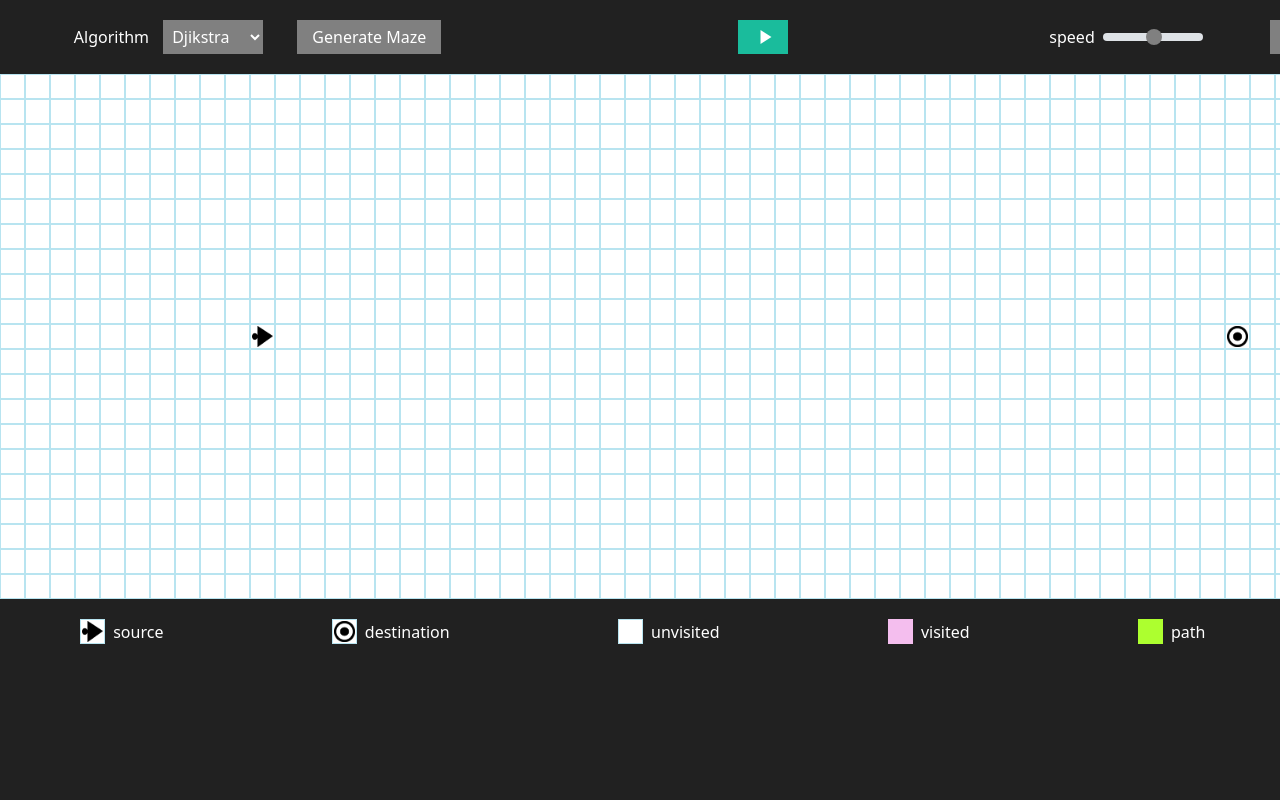
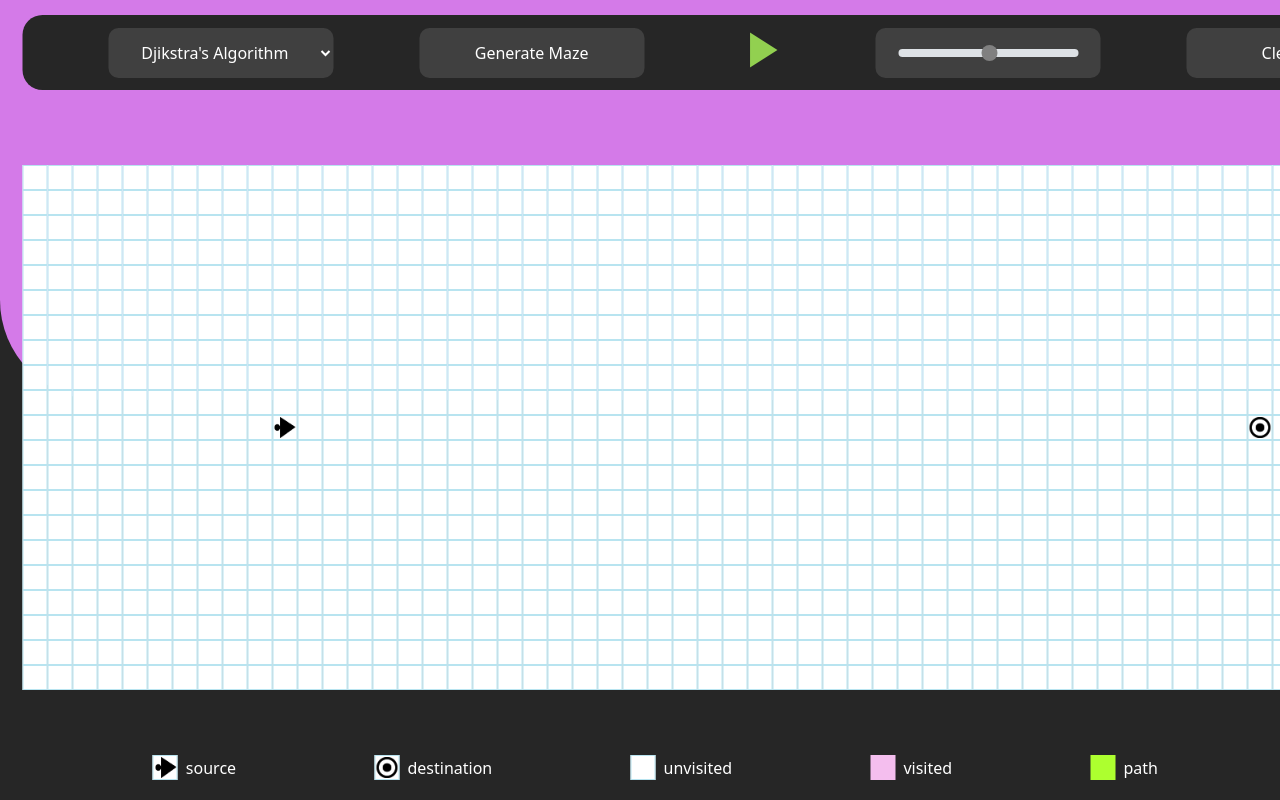
Before and after one commit to chaitanya-Uike/path-finding-visualizer, a plain HTML site: page index.html in a window 1280 px wide. Shown: the top 800 px of the page. Drawn offline with nearby package versions, Linux system fonts and the light colour scheme.

Commit message:
UI updated

```diff
--- a/index.css
+++ b/index.css
@@ -7,54 +7,107 @@ p{
     margin: 0;
 }
 
-body{
+
+main{
+    position: relative;
+
+    min-width: 1520px;
     height: 100vh;
-    width: 1525px;
-    background-color: #212121;
+    min-height: 700px;
 }
 
-main{
-    display: flex;
-    flex-direction: column;
-    align-items: center;
+.top-left{
+    position: absolute;
+    top: 0;
+    left: 0;
+
+    width: 50%;
+    height: 50%;
+
+    border-bottom-left-radius: 100px;
+
+    z-index: 1;
+
+    background-color: #D47AE8;
 }
 
-.nav{
-    width: 100%;
-    padding: 20px;
+.top-right{
+    position: absolute;
+    top: 0;
+    right: 0;
+
+    width: 50%;
+    height: calc(50% + 100px);
+
+    background-color: #D47AE8;
 }
 
-.nav_buttons{
-    display: grid;
-    grid-template-columns: 1fr 1fr 1fr;
-    place-items: center;
-    width: 100%;
+.bottom-left{
+    position: absolute;
+    bottom: 0;
+    left: 0;
+
+    width: 50%;
+    height: calc(50% + 100px);
+
+    background-color:#262626;
 }
 
-#algo-select{
-    margin: 0 10px;
-    width: 100px;
-    border: none;
-    background-color: gray;
-    color: white;
-    padding: 5px;
+.bottom-right{
+    position: absolute;
+    bottom: 0;
+    right: 0;
+
+    width: 50%;
+    height: 50%;
+
+    background-color:#262626;
+
+    border-top-right-radius: 100px;
 }
 
-#algo-select:focus{
-    outline: 0;
+
+.controls{
+    display: flex;
+    align-items: center;
+    justify-content: space-evenly;
+
+
+    position: absolute;
+    left: 50%;
+    transform: translate(-50%, 0);
+
+    width: 1475px;
+    height: 75px;
+
+    margin-top: 15px;
+
+    background-color: #262626;
+
+    border-radius: 20px;
+
+    z-index: 5;
 }
 
-footer{
-    width: 100%;
+.control{
+    display: flex;
+    align-items: center;
+    justify-content: center;
+    height: 50px;
+    width: 225px;
+
+    background-color: #404040;
+    color: white;
+
+    border-radius: 10px;
+
+    border: none;
 }
 
-.legend-container{
-    display: flex;
-    width: 100%;
-    justify-content: space-around;
+#viz_start{
+    cursor: pointer;
+}
 
-    margin: 20px 0;
-}
 
 .node-info{
     display: flex;
@@ -74,10 +127,38 @@ footer{
 }
 
 .grid{
+    position: absolute;
+    left: 50%;
+    top: 60%;
+    transform: translate(-50%, -60%);
+
+
     display: grid;
     grid-template-rows: repeat(21, 25px);
-    grid-template-columns: repeat(61, 25px);
+    grid-template-columns: repeat(59, 25px);
+
+    z-index: 2;
+
     cursor: pointer
+}
+
+.legend-container{
+    position: absolute;
+    left: 50%;
+    bottom: 10px;
+
+    transform: translate(-50%, 0);
+
+    display: flex;
+    justify-content: space-evenly;
+    align-items: center;
+
+    width: 1475px;
+    height: 45px;
+
+    color: white;
+
+    z-index: 2;
 }
 
 .source{
@@ -104,36 +185,8 @@ footer{
     background-size: 80% 80%;
 }
 
-#viz_start{
-    display: grid;
-    place-items: center;
-    width: 50px;
-    border: none;
-    padding: 5px 15px;
-    margin: 0 20px;
-    background-color: #1abc9c;
-    color: white;
-    cursor: pointer;
-}
-
-#viz_start:hover{
-    background-color: #5ec0ac;
-}
-
-.controls{
-    display: flex;
-    align-items: center;
-    justify-content: space-evenly;
-    width: 100%;
-}
-
 #speed{
-    width: 100px;
-}
-
-.speed-control{
-    display: flex;
-    align-items: center;
+    width: 80%;
 }
 
 #speed::-webkit-slider-thumb {
@@ -169,18 +222,6 @@ footer{
     border-color: white;
 }
 
-#clear-board{
-    border: none;
-    padding: 5px 15px;
-    margin: 0 20px;
-    background-color: gray;
-    color: white;
-    cursor: pointer;
-}
-
-.my-info p{
-    color: white;
-}
 
 /* for the nav bar info */
 .node-title{
@@ -224,17 +265,3 @@ footer{
     background-color: #6E3CBC;
     border-color: #6E3CBC;
 }
-
-.controls i {
-    color: white;
-    cursor: pointer;
-}
-
-#generate-maze-button{
-    border: none;
-    padding: 5px 15px;
-    margin: 0 20px;
-    background-color: gray;
-    color: white;
-    cursor: pointer;
-}
--- a/index.html
+++ b/index.html
@@ -5,21 +5,69 @@
     <meta charset="UTF-8">
     <meta http-equiv="X-UA-Compatible" content="IE=edge">
     <meta name="viewport" content="width=device-width, initial-scale=1.0">
-    <title>Path Finding Viz</title>
 
     <link href="https://cdn.jsdelivr.net/npm/bootstrap@5.1.3/dist/css/bootstrap.min.css" rel="stylesheet"
         integrity="sha384-1BmE4kWBq78iYhFldvKuhfTAU6auU8tT94WrHftjDbrCEXSU1oBoqyl2QvZ6jIW3" crossorigin="anonymous">
 
     <link href="https://fonts.googleapis.com/icon?family=Material+Icons" rel="stylesheet">
 
-    <script src="https://kit.fontawesome.com/6c0a7d7ad0.js" crossorigin="anonymous"></script>
-
     <link rel="stylesheet" href="index.css">
+    <title>Path Finding Viz</title>
 </head>
 
 <body>
+
     <main>
-        <div class="nav">
+        <!-- background design -->
+        <div class="top-left"></div>
+        <div class="top-right"></div>
+        <div class="bottom-left"></div>
+        <div class="bottom-right"></div>
+
+        <div class="controls">
+            <select name="algo" id="algo-select" class="control btn btn-secondary">
+                <option value="djikstra" selected>Djikstra's Algorithm</option>
+                <option value="astar">A* Algorithm</option>
+            </select>
+            <div class="control btn btn-secondary" id="generate-maze-button">Generate Maze</div>
+            <div id="viz_start">
+                <i style="color: #92D050; font-size: 60px;" class="material-icons">play_arrow</i>
+            </div>
+            <div class="control"><input class="form-range mx-2" type="range" name="speed" id="speed" min="1" max="50">
+            </div>
+            <div class="control btn btn-secondary" id="clear-board">Clear Grid</div>
+        </div>
+
+        <div class="grid"></div>
+
+        <div class="legend-container">
+            <div class="node-info">
+                <div class="node-color display-cell display-source"></div>
+                <p class="node-title mx-2">source</p>
+            </div>
+            <div class="node-info">
+                <div class="node-color display-cell display-dest"></div>
+                <p class="node-title mx-2">destination</p>
+            </div>
+            <div class="node-info">
+                <div class="node-color display-cell"></div>
+                <p class="node-title mx-2">unvisited</p>
+            </div>
+            <div class="node-info">
+                <div class="node-color display-visited"></div>
+                <p class="node-title mx-2">visited</p>
+            </div>
+            <div class="node-info">
+                <div class="node-color display-path"></div>
+                <p class="node-title mx-2">path</p>
+            </div>
+            <div class="node-info">
+                <div class="node-color display-wall"></div>
+                <p class="node-title mx-2">wall</p>
+            </div>
+        </div>
+
+        <!-- <div class="nav">
             <div class="nav_buttons">
                 <div>
                     <label for="algo-select" style="color:white">Algorithm</label>
@@ -70,10 +118,7 @@
                     <p class="node-title mx-2">wall</p>
                 </div>
             </div>
-            <!-- <div class="my-info text-center ">
-                <p>made by <a href="https://github.com/chaitanya-Uike">Chaitanya Uike</a></p>
-            </div> -->
-        </footer>
+    </footer> -->
     </main>
 </body>
 <script src="js/utilities.js"></script>
--- a/js/index.js
+++ b/js/index.js
@@ -1,5 +1,5 @@
 const row = 21
-const col = 61
+const col = 59
 
 
 let g = []
@@ -45,7 +45,7 @@ djikstraStart.addEventListener("click", async event => {
         clearVisitedNodes()
 
         djikstraStart.style.backgroundColor = ""
-        djikstraStart.innerHTML = `<i class="material-icons">play_arrow</i>`
+        djikstraStart.innerHTML = `<i style="color: #92D050; font-size: 60px;" class="material-icons">play_arrow</i>`
     }
 
     // after clicking forward button
@@ -63,8 +63,7 @@ djikstraStart.addEventListener("click", async event => {
         document.querySelector(".source").style.cursor = "not-allowed"
         document.querySelector(".dest").style.cursor = "not-allowed"
 
-        djikstraStart.style.backgroundColor = "#f44336"
-        djikstraStart.innerHTML = `<i class="material-icons">fast_forward</i>`
+        djikstraStart.innerHTML = `<i style="color: #EB5D1D; font-size: 60px;" class="material-icons">fast_forward</i>`
 
         let srcNode = document.querySelector(".source")
         let destNode = document.querySelector(".dest")
@@ -80,8 +79,8 @@ djikstraStart.addEventListener("click", async event => {
 
         loading = false
         animation = false
-        djikstraStart.style.backgroundColor = "#2196f3"
-        djikstraStart.innerHTML = `<i class="material-icons">pause</i>`
+
+        djikstraStart.innerHTML = `<i style="color: #BDD7EE; font-size: 60px;" class="material-icons">pause</i>`
 
         // allow users to change the nodes
         document.querySelector(".source").style.cursor = ""
@@ -106,7 +105,7 @@ algoSelect.addEventListener("change", event => {
     clearVisitedNodes()
 
     djikstraStart.style.backgroundColor = ""
-    djikstraStart.innerHTML = `<i class="material-icons">play_arrow</i>`
+    djikstraStart.innerHTML = `<i style="color: #92D050; font-size: 60px;" class="material-icons">play_arrow</i>`
 })
 
 
@@ -120,7 +119,7 @@ document.getElementById("generate-maze-button").addEventListener("click", async
     document.querySelector(".dest").classList.remove("dest")
 
     document.getElementById("1x1").classList.add("source")
-    document.getElementById("19x59").classList.add("dest")
+    document.getElementById("19x57").classList.add("dest")
 
     initMaze()
     await recursiveBacktracker()
--- a/js/utilities.js
+++ b/js/utilities.js
@@ -76,7 +76,7 @@ function clearVisitedNodes() {
 function clearBoard() {
     startFlag = false
     djikstraStart.style.backgroundColor = ""
-    djikstraStart.innerHTML = `<i class="material-icons">play_arrow</i>`
+    djikstraStart.innerHTML = `<i style="color: #92D050; font-size: 60px;" class="material-icons">play_arrow</i>`
 
     clearWall()
     clearPath()
```
